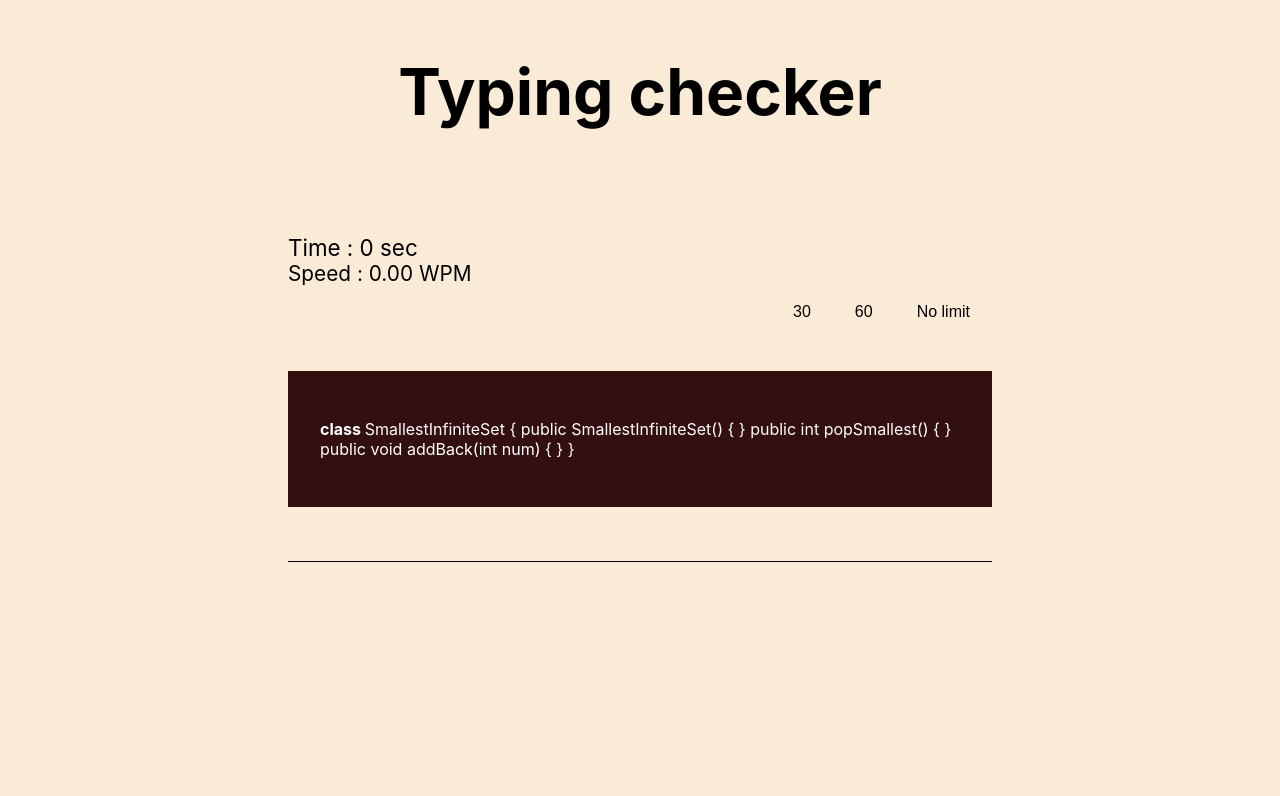
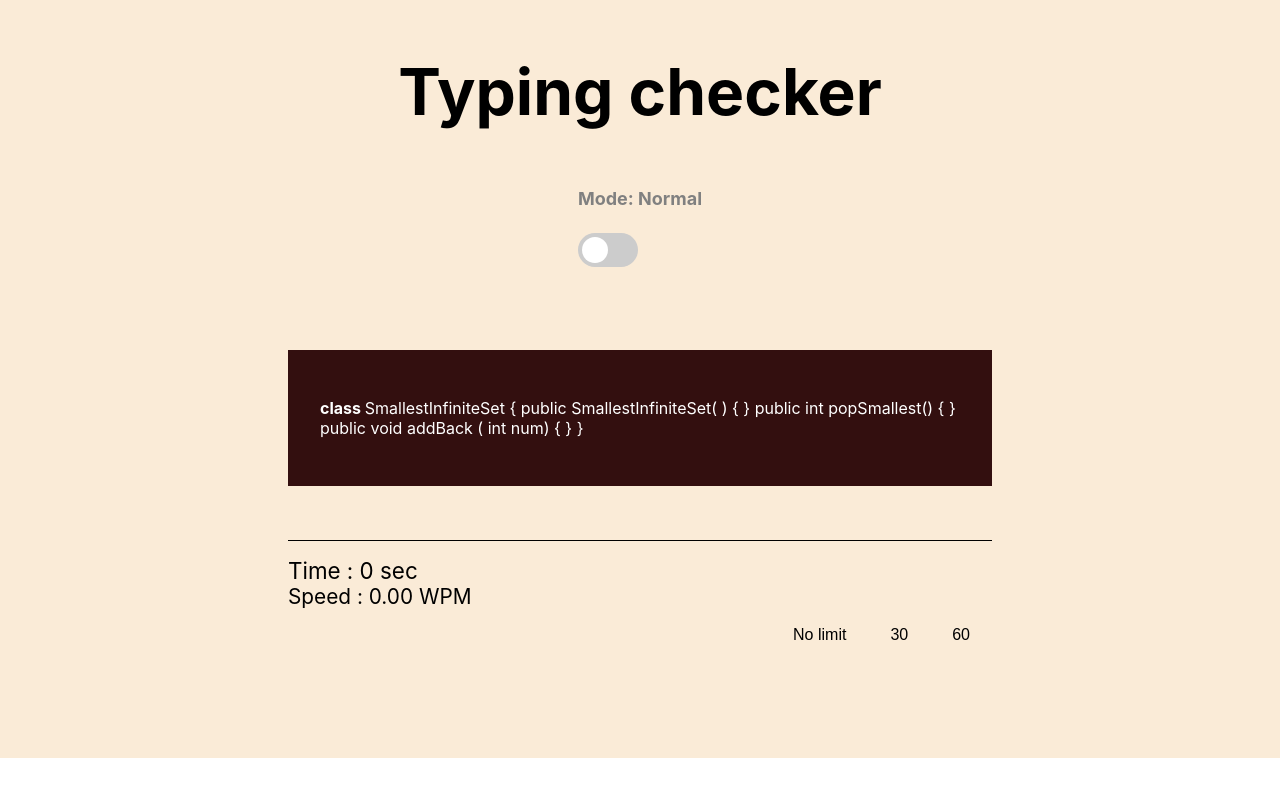
Before and after one commit to VinayChaurasiyaA/Type-racerFor-programming, a React (Create React App) app: page / in a window 1280 px wide. Shown: the top 796 px of the page. Built offline with nearby package versions, Linux system fonts and the light colour scheme.

Commit message:
styling and making the developer mode

```diff
--- a/src/App.css
+++ b/src/App.css
@@ -1,7 +1,6 @@
 html {
   width: 100%;
-  background-color: antiquewhite;
-
+  /* background-color: antiquewhite; */
 }
 body {
   width: 100%;
@@ -10,7 +9,7 @@ body {
   font-size: 4rem;
 }
 .app {
-  width: 100%;
+  min-width: 100%;
   background-color: antiquewhite;
   display: flex;
   flex-direction: column;
@@ -27,12 +26,14 @@ input {
 .input {
   background-color: transparent;
   width: 100%;
-  margin:1rem 0 ;
+  margin: 1rem 0;
   padding: 1rem 0 0;
   outline: 0;
   border: 0;
   border-bottom: 1px solid black;
   font-size: larger;
+  color: black;
+  font-weight: 400;
 }
 .correct {
   color: rgb(25, 141, 25);
@@ -41,7 +42,6 @@ input {
   color: red;
 }
 .word-show {
-
   border: none;
   outline: none;
   overflow: hidden;
@@ -51,7 +51,7 @@ input {
   padding: 2rem;
 }
 .word {
-  color:white
+  color: white;
 }
 .time {
   font-size: 1.4rem;
@@ -71,6 +71,7 @@ input {
   outline: none;
   border: none;
   border-bottom: 1px solid transparent;
+  margin-bottom: 7rem;
 }
 .btn:hover {
   border-bottom: 1px solid red;
@@ -78,5 +79,108 @@ input {
 }
 .btn:active {
   border-bottom: 1px solid red;
-  color: red
+  color: red;
 }
+.switch-box{
+  margin-top: -1.2rem;
+  /* position: absolute; */
+  /* display: flex; */
+  align-items: center;
+}
+.switch {
+  position: relative;
+  display: inline-block;
+  width: 60px;
+  height: 34px;
+}
+
+/* Hide default HTML checkbox */
+.switch input {
+  opacity: 0;
+  width: 0;
+  height: 0;
+}
+
+/* The slider */
+.slider {
+  position: absolute;
+  cursor: pointer;
+  top: 0;
+  left: 0;
+  right: 0;
+  bottom: 0;
+  background-color: #ccc;
+  -webkit-transition: .4s;
+  transition: .4s;
+}
+
+.slider:before {
+  position: absolute;
+  content: "";
+  height: 26px;
+  width: 26px;
+  left: 4px;
+  bottom: 4px;
+  background-color: white;
+  -webkit-transition: .4s;
+  transition: .4s;
+}
+
+input:checked + .slider {
+  background-color: #2196F3;
+}
+
+input:focus + .slider {
+  box-shadow: 0 0 1px #2196F3;
+}
+
+input:checked + .slider:before {
+  -webkit-transform: translateX(26px);
+  -ms-transform: translateX(26px);
+  transform: translateX(26px);
+}
+
+/* Rounded sliders */
+.slider.round {
+  border-radius: 34px;
+}
+
+.slider.round:before {
+  border-radius: 50%;
+}
+.dark-header {
+  color: white;
+  font-size: 4rem;
+
+  /* background-color: black; */
+}
+.dark-app {
+  min-width: 100%;
+  background: linear-gradient(to right , rgb(68, 63, 63) , rgb(61, 57, 57));
+  display: flex;
+  flex-direction: column;
+  justify-content: center;
+  align-items: center;
+
+}
+.modes {
+  color: gray;
+  font-size: large;
+}
+.dark-mode {
+  color: green;
+  font-size: large;
+
+}
+.dark-input {
+  background-color: transparent;
+  width: 100%;
+  margin: 1rem 0;
+  padding: 1rem 0 0;
+  outline: 0;
+  border: 0;
+  border-bottom: 1px solid black;
+  font-size: larger;
+  color: green;
+  font-weight: bold;
+}
--- a/src/App.js
+++ b/src/App.js
@@ -11,6 +11,7 @@ function App() {
   const [activeIndex, setActiveIndex] = useState(0);
   const [correctWordArray, setCorrectWordArray] = useState([]);
   const [startCounting, setStartCounting] = useState(false);
+  const [mode, setMode] = useState("Light");
 
   // todo : take random number of id from 1-Object.keys(person).length and then show that data only
 
@@ -51,19 +52,25 @@ function App() {
       setUserInput(value);
     }
   };
+  const toggleMode = () => {
+    mode === "Light" ? setMode("Dark") : setMode("Light");
+  };
   return (
     <>
-      <div className="app">
-        <h2 className="header">Typing checker</h2>
+      <div className={`${mode === "Light" ? "app" : "dark-app"}`}>
+        <h2 className={`${mode === "Light" ? "header" : "dark-header"}`}>
+          Typing checker
+        </h2>
+        <div className="switch-box">
+          <h4 className={`${mode === "Light" ? "modes" : "dark-mode"}`}>
+            Mode: {mode === "Light" ? "Normal" : "Developer"}
+          </h4>
+          <label class="switch">
+            <input type="checkbox" onClick={toggleMode} />
+            <span class="slider round"></span>
+          </label>
+        </div>
         <div className="container">
-          <div>
-            <Timer
-            setStartCounting={setStartCounting}
-              startCounting={startCounting}
-              correctWord={correctWordArray.filter(Boolean).length}
-              setUserInput={setUserInput}
-            />
-          </div>
           <div className="word-show">
             <p className="word">
               {cloud.current.map((word, index) => {
@@ -79,12 +86,21 @@ function App() {
               })}
             </p>
           </div>
+
           <input
-            className="input"
+            className={`${mode === "input" ? "modes" : "dark-input"}`}
             type="text"
             value={userInput}
             onChange={(e) => processInput(e.target.value)}
           />
+          <div>
+            <Timer
+              setStartCounting={setStartCounting}
+              startCounting={startCounting}
+              correctWord={correctWordArray.filter(Boolean).length}
+              setUserInput={setUserInput}
+            />
+          </div>
         </div>
       </div>
     </>
--- a/src/components/Timer.jsx
+++ b/src/components/Timer.jsx
@@ -1,22 +1,26 @@
 import React, { useEffect, useState } from "react";
 
-const Timer = ({ startCounting, correctWord, setStartCounting ,setUserInput}) => {
+const Timer = ({
+  startCounting,
+  correctWord,
+  setStartCounting,
+  setUserInput,
+}) => {
   const [timeElapsed, setTimeElapsed] = useState(0);
   // const [oldTime, setOldTime] = useState();
-  const [isActive , setIsActive] = useState(false)
+  const [isActive, setIsActive] = useState(false);
   const handle = (value) => {
-    // console.log("click")
-    // console.log(timeElapsed)
+    console.log(value)
     if (value === timeElapsed) {
       // console.log("done")
-      setUserInput("Time up!")
+      setUserInput("Time up!");
       setStartCounting(false);
-      // return;
+
     }
   };
   const handleClick = () => {
-    return setIsActive(!isActive)
-  }
+    return setIsActive(!isActive);
+  };
   useEffect(() => {
     let id;
     if (startCounting) {
@@ -39,14 +43,29 @@ const Timer = ({ startCounting, correctWord, setStartCounting ,setUserInput}) =>
         <span>Speed : {(correctWord / minutes || 0).toFixed(2)} WPM</span>
       </div>
       <div className="buttons">
+        <button onClick={handle(500)} className="btn">
+          <span
+            onClick={handleClick}
+            style={{ color: isActive ? "red" : "black" }}
+          >
+            No limit
+          </span>
+        </button>
         <button onClick={handle(30)} className="btn">
-          <span onClick={handleClick} style={{color : isActive ? 'red' : 'black'}}>30 </span>
+          <span
+            onClick={handleClick}
+            style={{ color: isActive ? "red" : "black" }}
+          >
+            30{" "}
+          </span>
         </button>
         <button onClick={handle(60)} className="btn">
-          <span onClick={handleClick} style={{color : isActive ? 'red' : 'black'}}>60 </span>
-        </button>
-        <button onClick={handle(500)} className="btn">
-          <span onClick={handleClick} style={{color : isActive ? 'red' : 'black'}}>No limit</span>
+          <span
+            onClick={handleClick}
+            style={{ color: isActive ? "red" : "black" }}
+          >
+            60{" "}
+          </span>
         </button>
       </div>
     </div>
--- a/src/data.js
+++ b/src/data.js
@@ -10,7 +10,7 @@ export const person = {
   2: "public static void main( { } ) , private static void main( { } ) , abstract<newClass> super(); </newClass>".split(
     " "
   ),
-  3: "class SmallestInfiniteSet { public SmallestInfiniteSet() { } public int popSmallest() { } public void addBack(int num) { } }".split(
+  3: "class SmallestInfiniteSet { public SmallestInfiniteSet( ) { } public int popSmallest() { } public void addBack ( int num) { } }".split(
     " "
   ),
   4: "#include <iostream> using namespace std; int main() { int num1, num2; cout << Enter the first number: ; cin >> num1; cout << Enter the second number: ; cin >> num2; int sum = num1 + num2; cout << The sum is:  << sum << endl; return 0; }".split(
```
